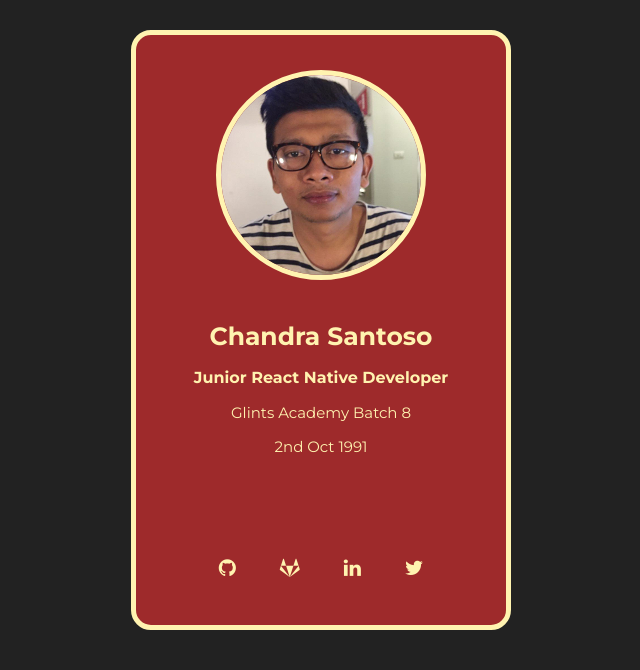
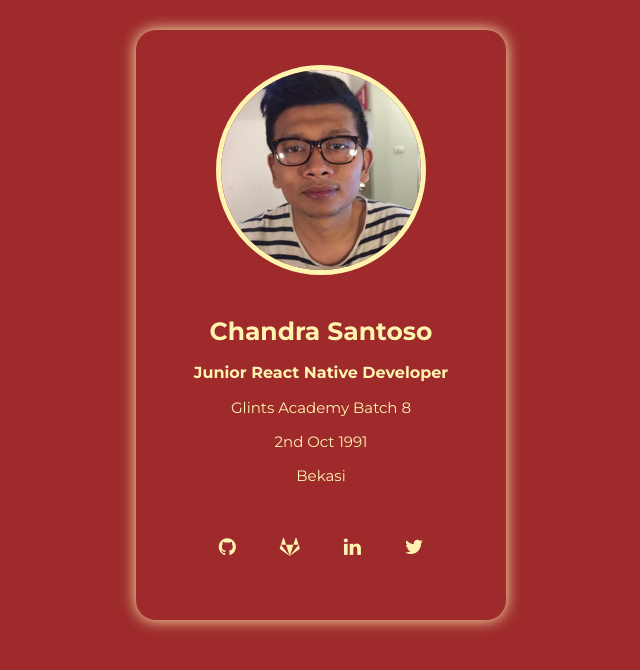
Before and after one commit to chansosemar/idCard-htmlCss, a plain HTML site: page index.html in a window 1280 px wide. Shown: the whole page, without its empty margins (319-959 px from the left). Drawn offline with Linux system fonts and the light colour scheme.

Commit message:
menambahkan beberapa style

```diff
--- a/index.html
+++ b/index.html
@@ -10,21 +10,21 @@
 </head>
 <body>
   <div class="container">
-
       <div class="card">
         <img src="/assets/photoSelfie.jpg" alt="">
+        <div class="text">
           <h1>Chandra Santoso</h1>
           <p class="title">Junior React Native Developer</p>
           <p>Glints Academy Batch 8</p>
           <p>2nd Oct 1991</p>
-      <div style="margin: 100px 20px">
+          <p>Bekasi</p>
+        </div>
+        <div style="margin: 50px 20px">
           <a href="https://github.com/chansosemar"><i class="fa fa-github"></i></a>
           <a href="https://gitlab.com/chansosemar"><i class="fa fa-gitlab"></i></a>
           <a href="https://www.linkedin.com/in/chansosemar/"><i class="fa fa-linkedin"></i></a>
           <a href="https://twitter.com/chansomartini"><i class="fa fa-twitter"></i></a>
         </div>
-
-
       </div>
     </div>
 </body>
--- a/style.css
+++ b/style.css
@@ -2,27 +2,28 @@
 body {
   padding: 0;
   margin:0;
-  background-color: #222;
+  background-color: #9e2a2b;
   font-family: 'Montserrat', sans-serif;
   box-sizing: border-box;
 }
 .container {
-  width: 50%;
-  margin:auto;;
+  display: flex;
+  justify-content: space-around;
   color: #fff;
   padding-top: 30px;
 }
+
+/* card CSS */
 .card {
   height: 520px;
   width: 300px;
   background-color: #9e2a2b;
-  margin: auto;
-  border-radius: 20px;
-  border: 5px solid #fff3b0;
   text-align: center;
   padding:35px;
   color: #fff3b0;
   font-size: 15px;
+  border-radius: 20px;
+  box-shadow: 0px 0px 15px #fff3b0;
 }
 
 .card img {
@@ -31,22 +32,23 @@ body {
 
 }
 
-.card h1 {
+.text h1 {
   padding-top: 20px;
   font-size: 25px;
 }
 
-.title {
+.text .title {
   font-size: 16px;
   font-weight: bold;
   color: #fff3b0;
 }
 
-a {
+.card a {
   color : #fff3b0;
   padding: 20px;
   font-size: 20px;
 }
-a:hover {
+.card a:hover {
   opacity: 0.7;
 }
+/* Enc of card Css */
```
Lines whose indentation alone changed are shown as unchanged.
